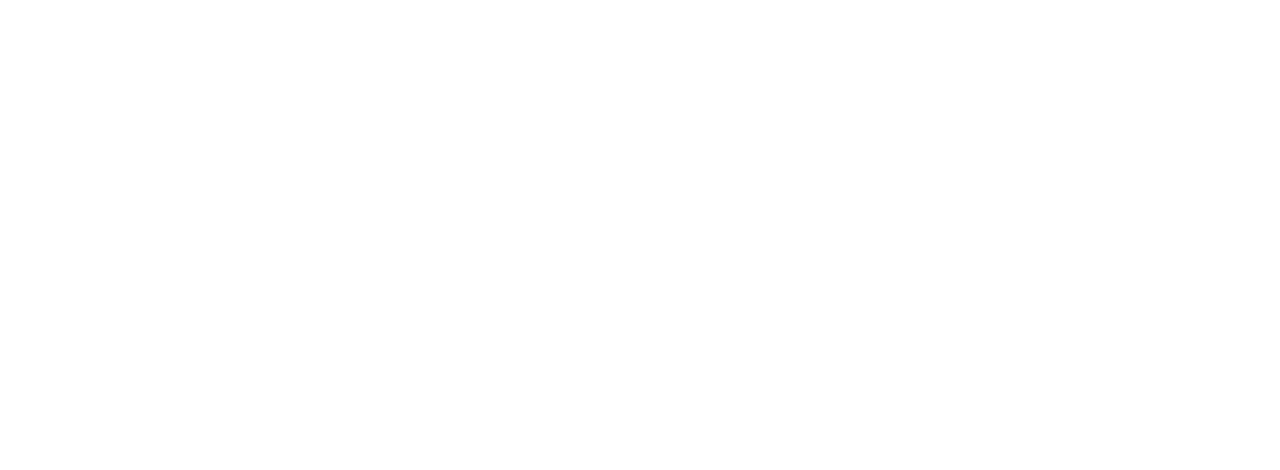
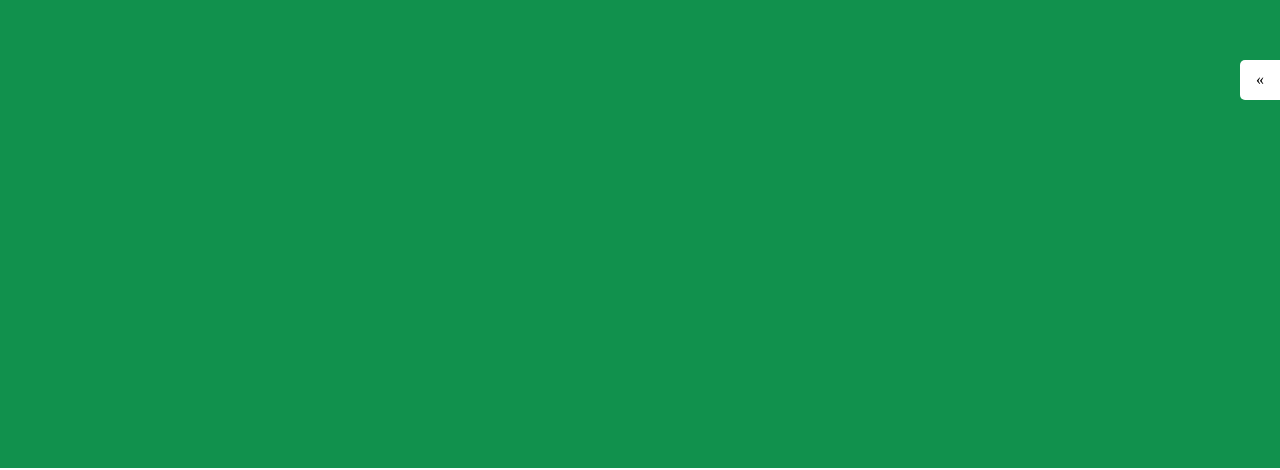
Before and after one commit to dariogiordano/peesta, a React (Create React App) app: page /1 in a window 1280 px wide. Shown: the part 330-800 px from the top of the page. Built offline with nearby package versions, Linux system fonts and the light colour scheme.

Commit message:
restored funcionality

```diff
--- a/src/App.js
+++ b/src/App.js
@@ -15,6 +15,7 @@ function App() {
     <div>
       <GlobalStyle />
       <Route path="/" exact component={Home} />
+      <Route path="/:roomName" exact component={Home} />
     </div>
   </Router>
   );
--- a/src/components/DottedCanvas/index.js
+++ b/src/components/DottedCanvas/index.js
@@ -112,6 +112,7 @@ class DottedCanvas extends React.Component {
   getGrid(){
     return new Promise((resolve, reject) => {
       let grid=[];
+      let trackImage=this.canvas.toDataURL();
       for(var y=this.props.cellSize;y<this.props.height; y+=this.props.cellSize){
         let row=[];
         for(var x=this.props.cellSize;x<this.props.width;x+=this.props.cellSize){
@@ -153,7 +154,7 @@ class DottedCanvas extends React.Component {
       //elimino eventuali 2 lasciati nei sottosquadra fuori dalla pista nel passaggio precedente
 
       grid=this.recursiveCleanGrid(grid);
-      resolve(grid)
+      resolve({grid,trackImage})
     });
   }
 
--- a/src/components/Grid/index.js
+++ b/src/components/Grid/index.js
@@ -32,6 +32,9 @@ class Grid extends React.Component {
       alertMsg:"",
       brushColor:this.trackColor,
       brushSize:this.cellSize*3,
+      actualPlayer:null,
+      myPlayer:null,
+      roomName:this.props.roomName,
     };
 
     this.lastPoint=[];
@@ -43,7 +46,62 @@ class Grid extends React.Component {
     this.onChangeGameStage=this.onChangeGameStage.bind(this);
     this.onGridSet=this.onGridSet.bind(this);
     this.onChangeColor=this.onChangeColor.bind(this);
-    this.onChangeSize=this.onChangeSize.bind(this)
+    this.onChangeSize=this.onChangeSize.bind(this);
+    this.onUnload = this.onUnload.bind(this);
+    /*SOCKET.IO*/
+        //this.socket = socketIOClient("http://localhost:3001");
+       /* this.socket = socketIOClient("https://forza5.herokuapp.com/");
+
+        this.socket.on("set my player", newRoomName => {
+          console.log(newRoomName);
+          if(newRoomName)
+          this.setState(state => ({
+            roomName: newRoomName
+          }));
+        });
+
+        this.socket.on("left alone", () => {
+          this.props.history.push(`/quitted/`);
+        });
+
+        this.socket.on("connection lost", () => {
+          this.setState(state => ({
+            standby: true
+          }));
+        });
+
+        this.socket.on("connection recovered", () => {
+          this.setState(state => ({
+            standby: false
+          }));
+        });
+
+        this.socket.on('reconnect', (attemptNumber) => {
+          this.socket.emit("user reconnected", this.state.roomName,this.state.myPlayer);
+        });*/
+
+        /*
+        "Update" si verifica ogni volta che uno dei due giocatori effettua una mossa,
+        subito dopo la mia mossa anche io ricevo l'update
+        */
+        /*this.socket.on("update", (newState, vIndex, hIndex) => {
+          //se il mio status è in WON vuol dire che ho vinsto en on accetto più cambiamenti, almento che
+          //il nuovo stato in arrivo non sia "New game", il che vuol dire che il mio avversario ha chiesto un'altra partita
+          if (this.state.matchStatus !== "won" || newState.matchStatus==="new game") {
+            //vIndex, hIndex e la posizione della casella riempita dall'avversario la mossa precedente.
+            if(vIndex && hIndex) this.highlightCohordinates=[vIndex,hIndex];
+            else this.highlightCohordinates=[];
+            this.setState(state => ({
+              grid: newState.grid,
+              actualPlayer: newState.actualPlayer,
+              matchStatus: newState.matchStatus
+            }));
+          }
+        });*/
+
+  }
+  onUnload(){
+  //  this.socket.emit("player will unregister");
   }
 
   checkCutFinishLine(x,y,direction,gear){
@@ -455,24 +513,22 @@ class Grid extends React.Component {
     }));
   }
 
-  onGridSet(grid){
+  onGridSet(trackData){
     this.setState(state=>({
       loading:false,
       gameStage:3,
-      grid,
+      grid:trackData.grid,
       isMoving:false,
       alertMsg:""
     }));
   }
 
   onChangeColor(color){
-    console.log(color);
     this.setState(state=>({
       brushColor:color
     }));
   }
   onChangeSize(size){
-    console.log(size);
     this.setState(state=>({
       brushSize:size
     }));
@@ -570,6 +626,26 @@ class Grid extends React.Component {
   }
 
   componentDidMount() {
+    window.addEventListener("beforeunload", this.onUnload);
+    console.log("roomName: ",this.state.roomName)
+    /*if(this.props.roomName){
+      this.socket.emit("register player", [
+        window.innerWidth,
+        window.innerHeight
+      ],this.props.roomName,"O");
+
+      this.setState(state => ({
+        myPlayer:"O"
+      }));
+    }else{
+      this.socket.emit("register player", [
+        window.innerWidth,
+        window.innerHeight
+      ],null,"X");
+      this.setState(state => ({
+        myPlayer:"X"
+      }));
+    }*/
     this.setState(state=>({
      // dimensions:[(Math.floor((window.innerWidth)/this.cellSize)*this.cellSize),Math.floor((window.innerHeight)/this.cellSize)*this.cellSize]
       dimensions:[window.innerWidth,window.innerHeight]
@@ -580,6 +656,10 @@ class Grid extends React.Component {
     this.setState(state=>({
       gameStage:1
     }))
+  }
+  componentWillUnmount() {
+    window.removeEventListener("beforeunload", this.onUnload)
+    this.socket.emit("player will unregister");
   }
 
   render() {
--- a/src/containers/Home/index.js
+++ b/src/containers/Home/index.js
@@ -3,13 +3,13 @@ import Grid from "components/Grid"
 import { Helmet } from "react-helmet";
 
 
-const Home = () => {
+const Home = (props) => {
   return (
     <div>
       <Helmet>
         <title>Home</title>
       </Helmet>
-     <Grid></Grid>
+     <Grid history={props.history} roomName={props.match.params.roomName}></Grid>
     </div>
   );
 };
```
